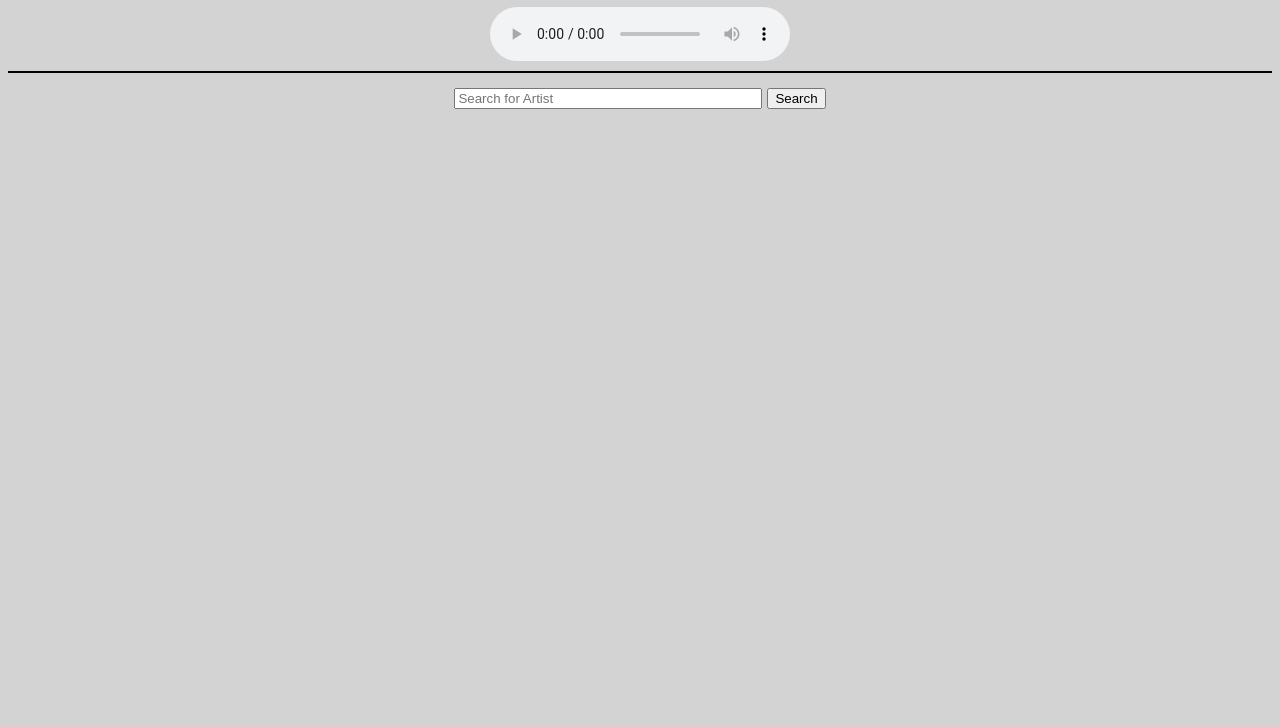
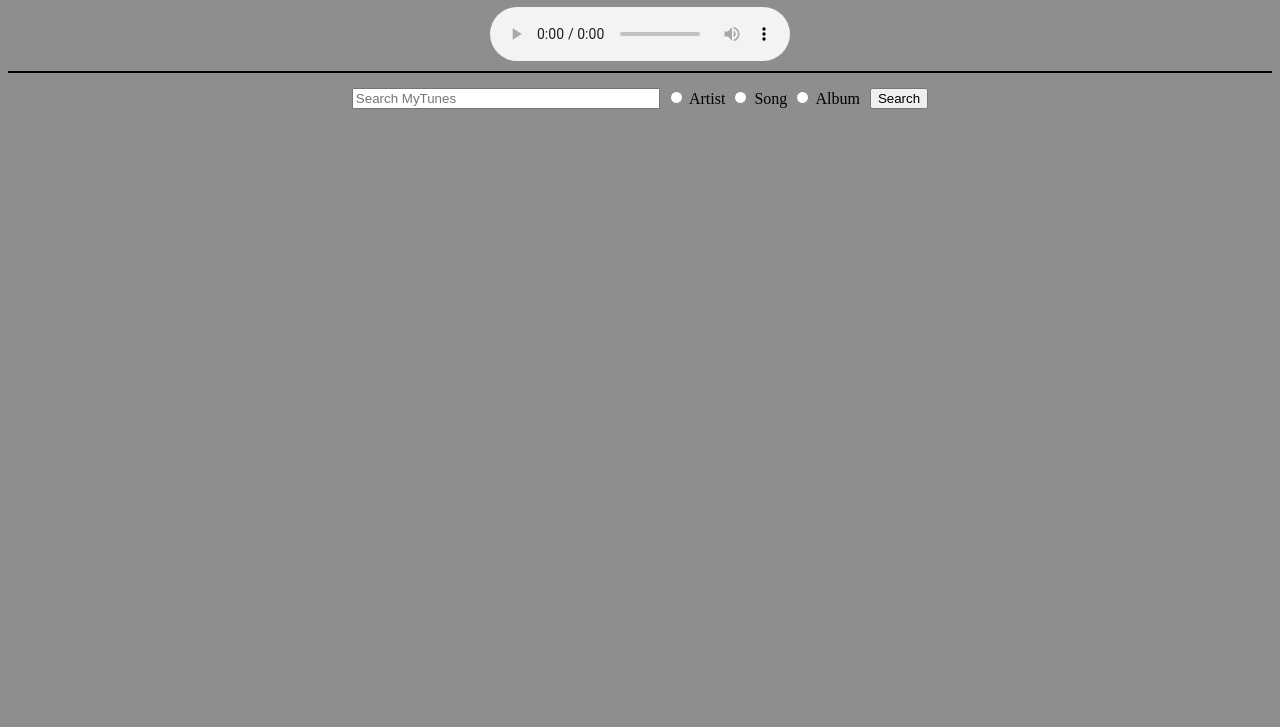
Before and after one commit to Momentum-Team-15/search-with-itunes-TBN00, a website: page index.html in a window 1280 px wide. Shown: the part 73-800 px from the top of the page. Drawn offline with Linux system fonts and the light colour scheme.

Commit message:
radio button progress

```diff
--- a/index.html
+++ b/index.html
@@ -23,9 +23,19 @@
       <input type="text"
       name="music-search"
       id="music-search"
-      placeholder="Search for Artist"
+      placeholder="Search MyTunes"
       required />
     </div>
+
+    <div class="radio-buttons">
+      <input type="radio" name="radioB" id="radButton1" value="musicArtist">
+      <label for="artist">Artist</label>
+      <input type="radio" name="radioB" id="radButton2" value="musicTrack">
+      <label for="track">Song</label>
+      <input type="radio" name="radioB" id="radButton3" value="album">
+      <label for="collection">Album</label>
+    </div>
+
 
     <div class="input">
       <input type="submit" value="Search" />
--- a/main.js
+++ b/main.js
@@ -1,24 +1,40 @@
-
+//Declaring variables for user input in the form
 let input = document.getElementById("music-search")
 let form = document.getElementById("form")
+//Declaring variables to hold search results and link to audio
 let searchResults = document.getElementById("search-results")
 let audio = document.getElementById("audio-player")
 
+
+let radioButtons = document.querySelectorAll('input[name="radioB"]');
+
+//Adding event listener to form to gather user input
 form.addEventListener("submit", (event) => {
     let search = input.value;
-    let url = `https://itunes.apple.com/search?term=${search}&limit=20`
+    let url = `https://itunes.apple.com/search?term=${search}`
+    for (let radioButton of radioButtons){
+        if (radioButton.checked){
+            url+= `&entity=${radioButton.value}`
+        }
+    }
+
+
     event.preventDefault();
 
+    //Using fetch function and user input to gather info from iTunes API
     fetch(url)
         .then(function (response) {
             return response.json()
         })
         .then(function (music) {
+            //clearing search results before calling function
             searchResults.innerText = '';
+            //calling buildResults function to send search results to page
             buildResults(music.results);
         })
 })
 
+//creation of function buildResults
 function buildResults(itunesArray) {
     for (let itunes of itunesArray) {
         let resultsDiv = document.createElement('div')
@@ -26,33 +42,36 @@ function buildResults(itunesArray) {
         let title = document.createElement('h3')
         let artist = document.createElement('h4')
         resultsDiv.classList.add("resultsBorder", "results");
-        title.classList.add('songTitle')
+
 
         picture.src = `${itunes.artworkUrl100}`
         title.innerText = `${itunes.trackName}`
         artist.innerText = `${itunes.artistName}`
 
+        //Creating event listener on results to play song preview on click
         resultsDiv.addEventListener("click", (event) => {
             audio.src = ''
             audio.src = `${itunes.previewUrl}`
             audio.volume = 0.1;
         })
 
+        //Appending results to show picture, song title, and artist
         resultsDiv.appendChild(picture);
         resultsDiv.appendChild(title);
         resultsDiv.appendChild(artist);
         searchResults.appendChild(resultsDiv)
 
-        resultsDiv.addEventListener("mouseover", (event) =>{
+        //Adding event listeners on results to highlight songs
+        resultsDiv.addEventListener("mouseover", (event) => {
             resultsDiv.classList.add('hover')
         })
-        resultsDiv.addEventListener("mouseout", (event) =>{
+        resultsDiv.addEventListener("mouseout", (event) => {
             resultsDiv.classList.remove('hover')
         })
-        resultsDiv.addEventListener("mousedown", (event) =>{
+        resultsDiv.addEventListener("mousedown", (event) => {
             resultsDiv.classList.remove('resultsBorder')
         })
-        resultsDiv.addEventListener("mouseup", (event) =>{
+        resultsDiv.addEventListener("mouseup", (event) => {
             resultsDiv.classList.add('resultsBorder')
         })
 
--- a/styles.css
+++ b/styles.css
@@ -1,9 +1,12 @@
 h1 {
+    font-family: sans-serif;
     text-align: center;
 }
-body{
-    background-color: lightgray;
+
+body {
+    background-color: rgb(143, 142, 142);
 }
+
 .input-search input {
     margin-right: 5px;
     width: 300px;
@@ -16,12 +19,13 @@ form {
     border-top: solid black 2px;
 }
 
-#audio-container{
+#audio-container {
     display: flex;
     justify-content: center;
     margin-bottom: 10px;
 }
-#search-results{
+
+#search-results {
     text-align: center;
     margin: 30px;
     padding: 30px;
@@ -29,18 +33,25 @@ form {
     grid-template-columns: 20% 20% 20% 20% 20%;
 
 }
-.resultsBorder{
+
+.resultsBorder {
     border-bottom: 2px black solid;
     border-right: 2px black solid;
     border-radius: 5px;
 }
-.results{
+
+.results {
     border-radius: 5px;
     padding: 5px;
     margin: 2px;
     background-color: white;
     user-select: none;
 }
-.hover{
+
+.hover {
     background-color: lightgreen;
 }
+
+.radio-buttons{
+    margin-right: 10px;
+}
```
